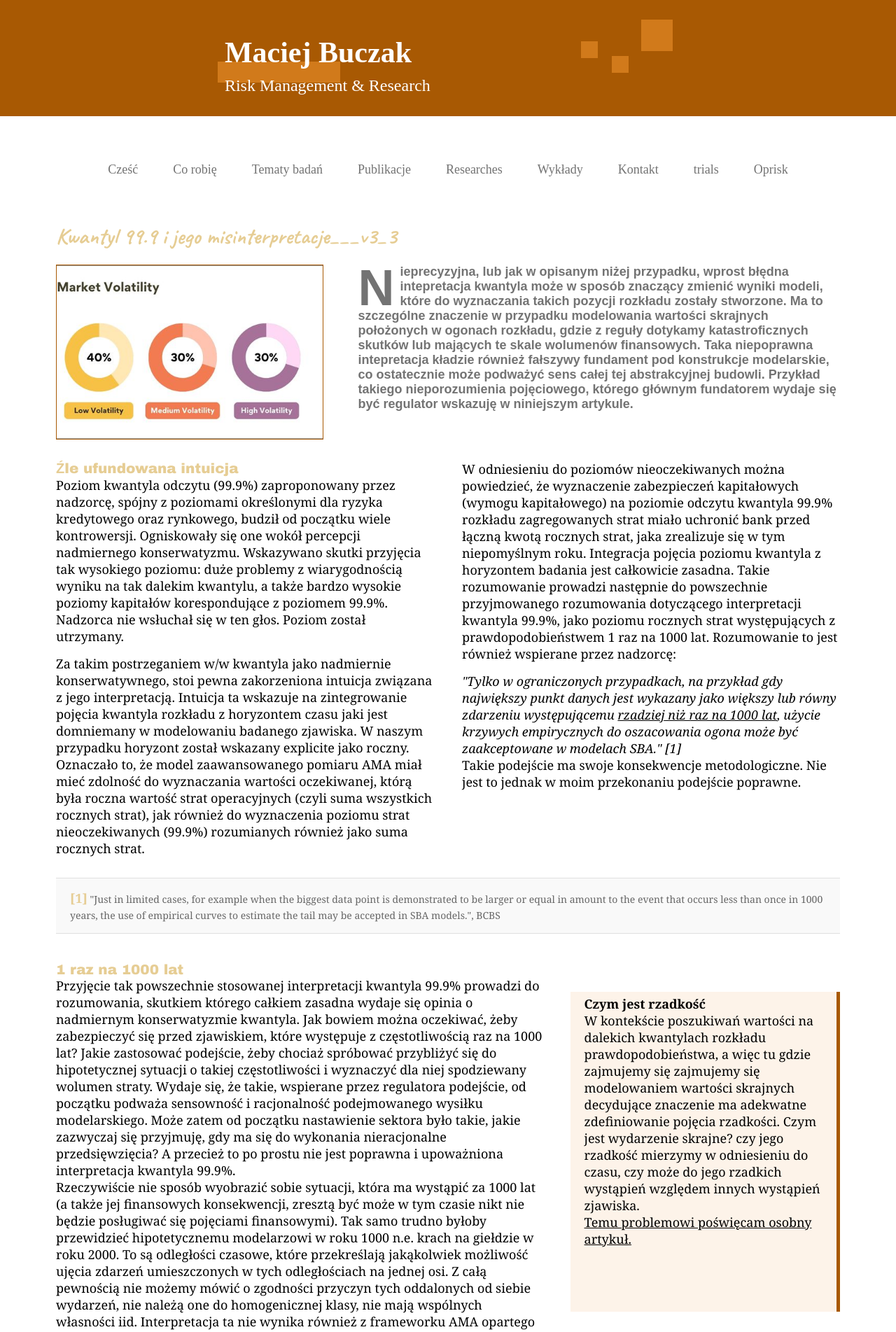
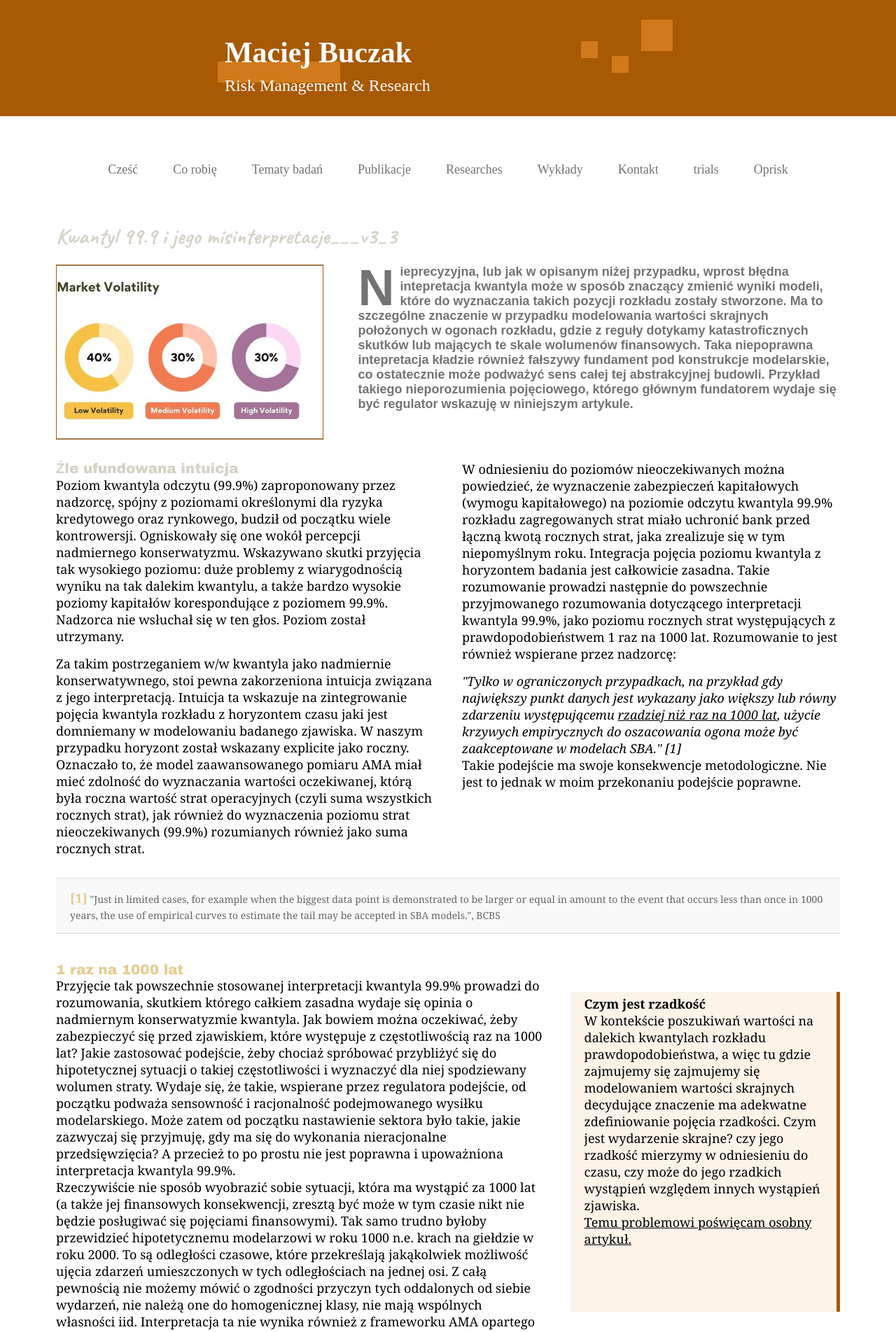
Before and after one commit to MaciejBuczak/risk-research, a Jekyll site: the page built from art-oprisk-kw999_v3_3.md, in a window 1280 px wide. Shown: the top 1903 px of the page at 70% size. Built offline with Jekyll 4.4.1, drawn with Linux system fonts in a browser that asks for light colours.

Commit message:
Update art-oprisk-kw999-layout_v3_3.html

```diff
--- a/_layouts/art-oprisk-kw999-layout_v3_3.html
+++ b/_layouts/art-oprisk-kw999-layout_v3_3.html
@@ -438,7 +438,7 @@
     }
 
 .ryzmod-header-text {
-  color: #e6cd94;
+  color: #d6d2c7;
   font-size: 32px;
   font-weight: bold;
   margin-right: 15px;
@@ -905,7 +905,7 @@
         <div class="ryzmod-columns" style="display: flex; gap: 40px; margin-top: 30px; margin-bottom: 30px;">
           <!-- Kolumna 1 -->
           <div style="flex: 1;">
-            <h5 style="font-family: Arial Black, Arial, sans-serif; font-size: 20px; font-weight: bold; color: #e6cd94">Źle ufundowana intuicja</h5>
+            <h5 style="font-family: Arial Black, Arial, sans-serif; font-size: 20px; font-weight: bold; color: #d6d2c7">Źle ufundowana intuicja</h5>
             <p style="margin-bottom: 15px;">Poziom kwantyla odczytu (99.9%) zaproponowany przez nadzorcę, spójny z poziomami określonymi dla ryzyka kredytowego oraz rynkowego, budził od początku wiele kontrowersji.
               Ogniskowały się one wokół percepcji nadmiernego konserwatyzmu.
               Wskazywano skutki przyjęcia tak wysokiego poziomu: duże problemy z wiarygodnością wyniku na tak dalekim kwantylu, a także bardzo wysokie poziomy kapitałów korespondujące z poziomem 99.9%.
```
